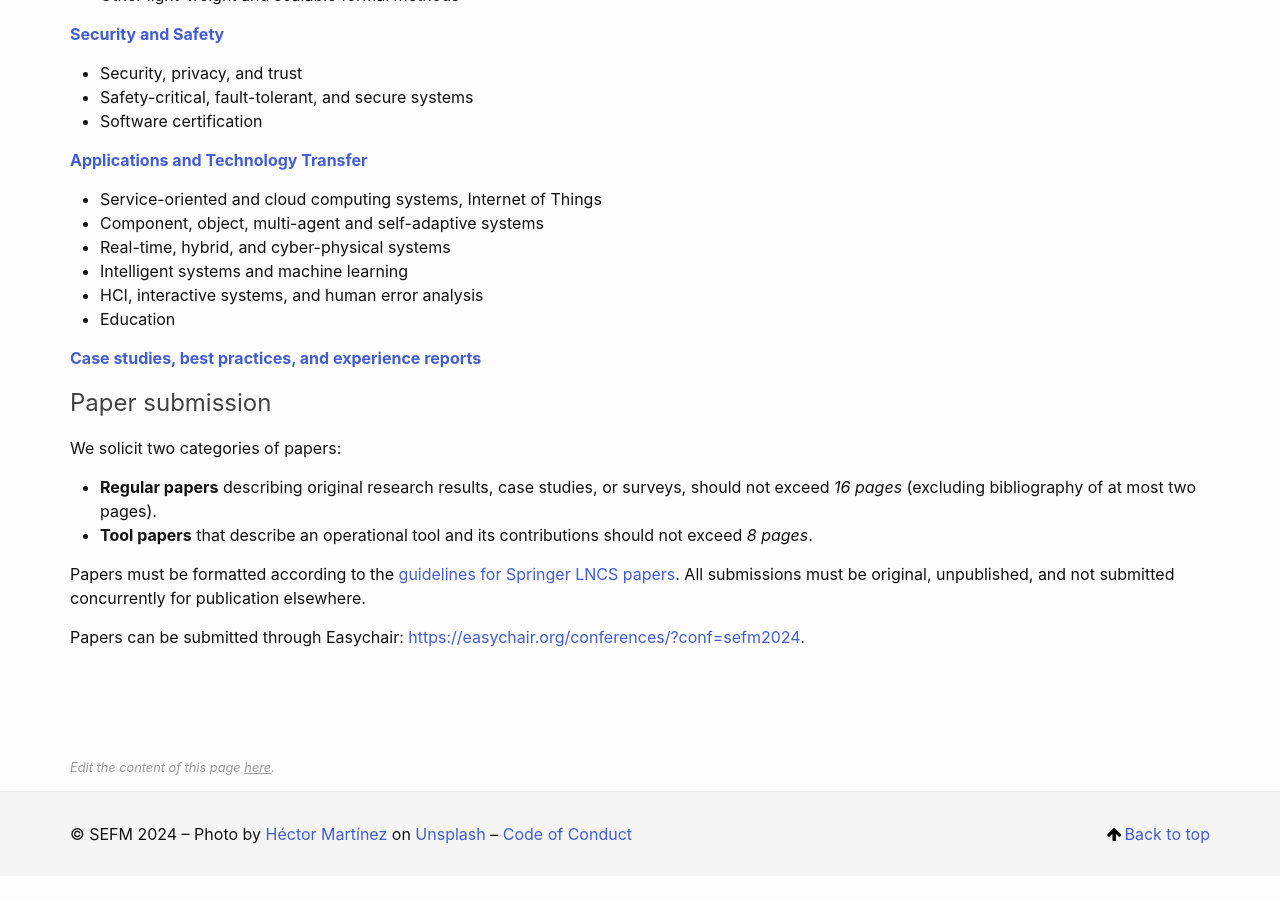
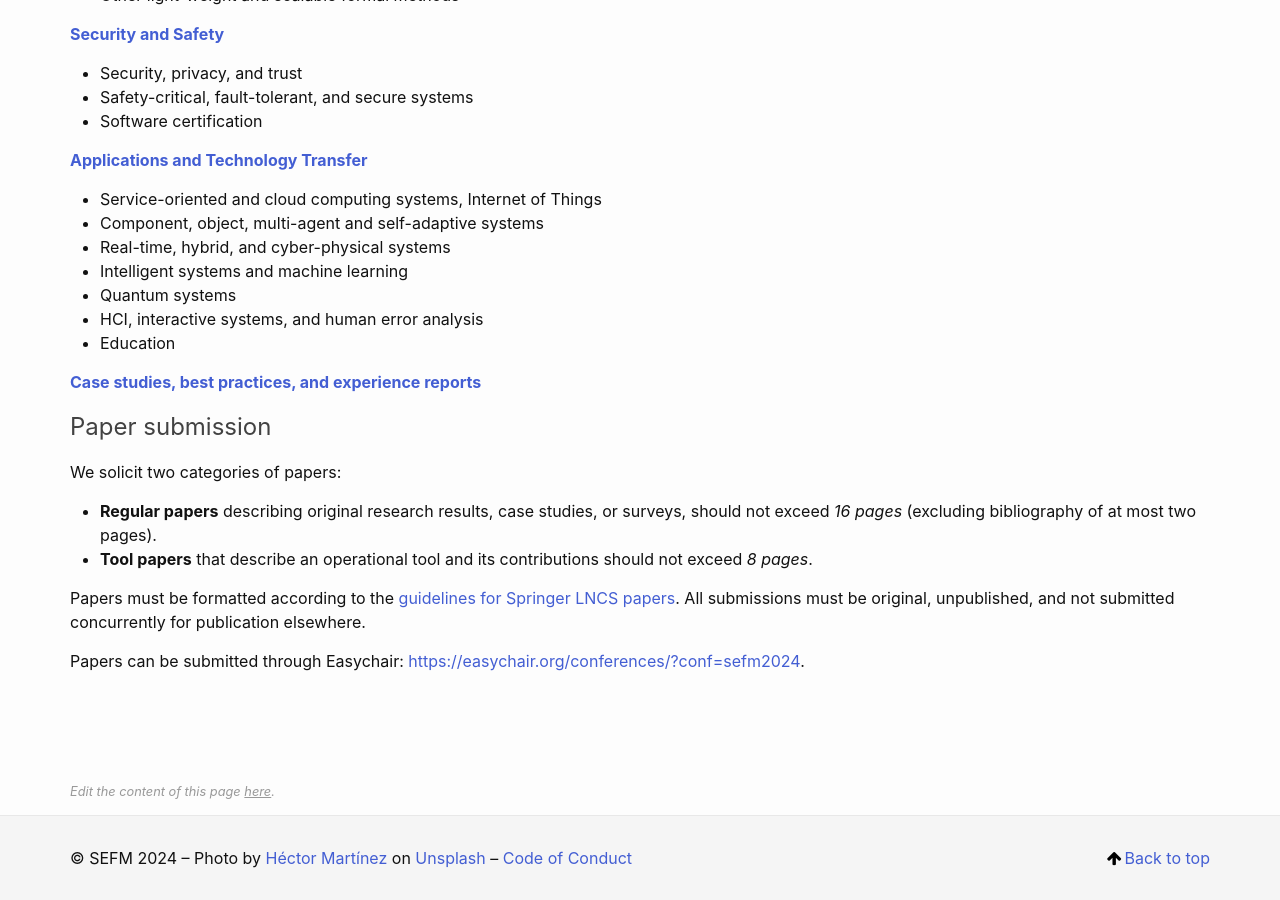
Before and after one commit to sefm-conference/2024, a Jekyll site: the page built from _pages/callforpapers.md, in a window 1280 px wide and 900 px high, scrolled down 1443 px. Built offline with Jekyll 4.4.1, drawn with Linux system fonts in a browser that asks for light colours; before the commit the page ends 2319 px from its top, so only the background shows below that.

Commit message:
Update callforpapers.md

```diff
--- a/_pages/callforpapers.md
+++ b/_pages/callforpapers.md
@@ -62,6 +62,7 @@ properties
 - Component, object, multi-agent and self-adaptive systems
 - Real-time, hybrid, and cyber-physical systems
 - Intelligent systems and machine learning
+- Quantum systems
 - HCI, interactive systems, and human error analysis
 - Education
 
```
